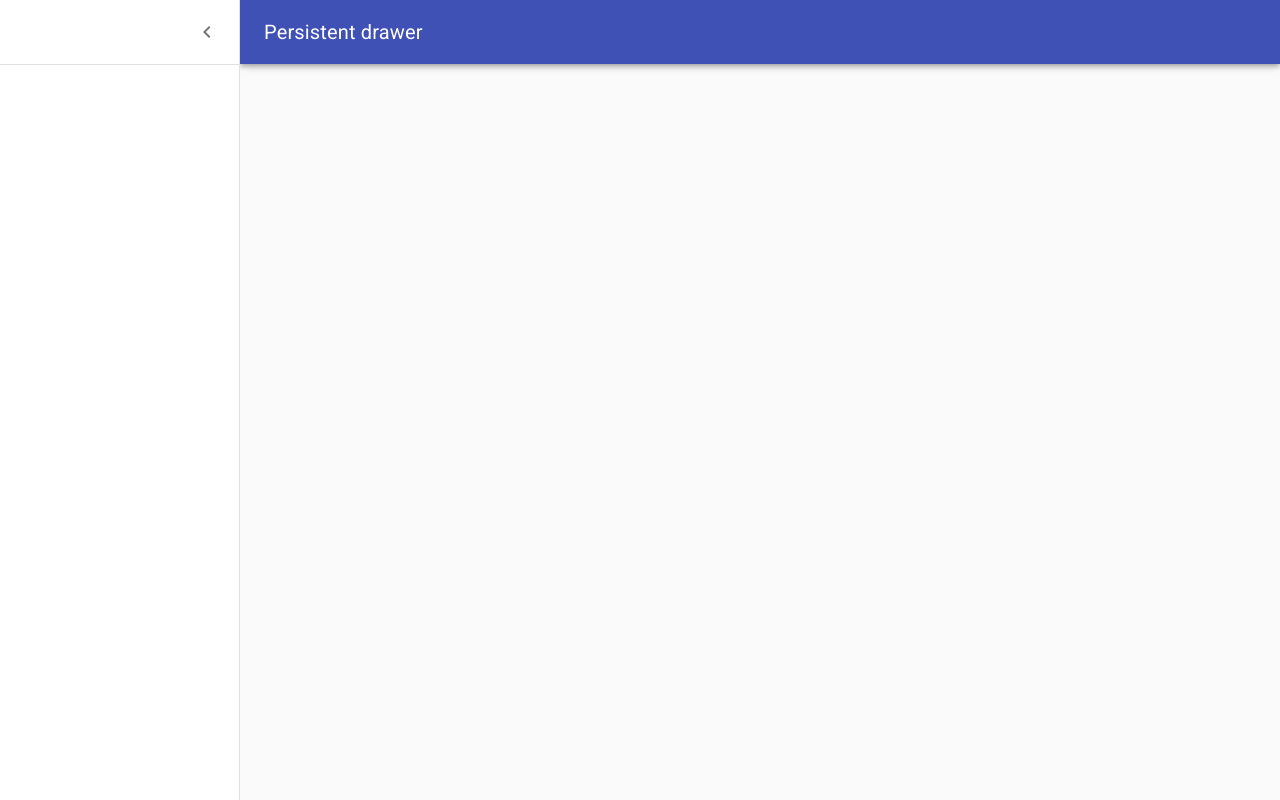
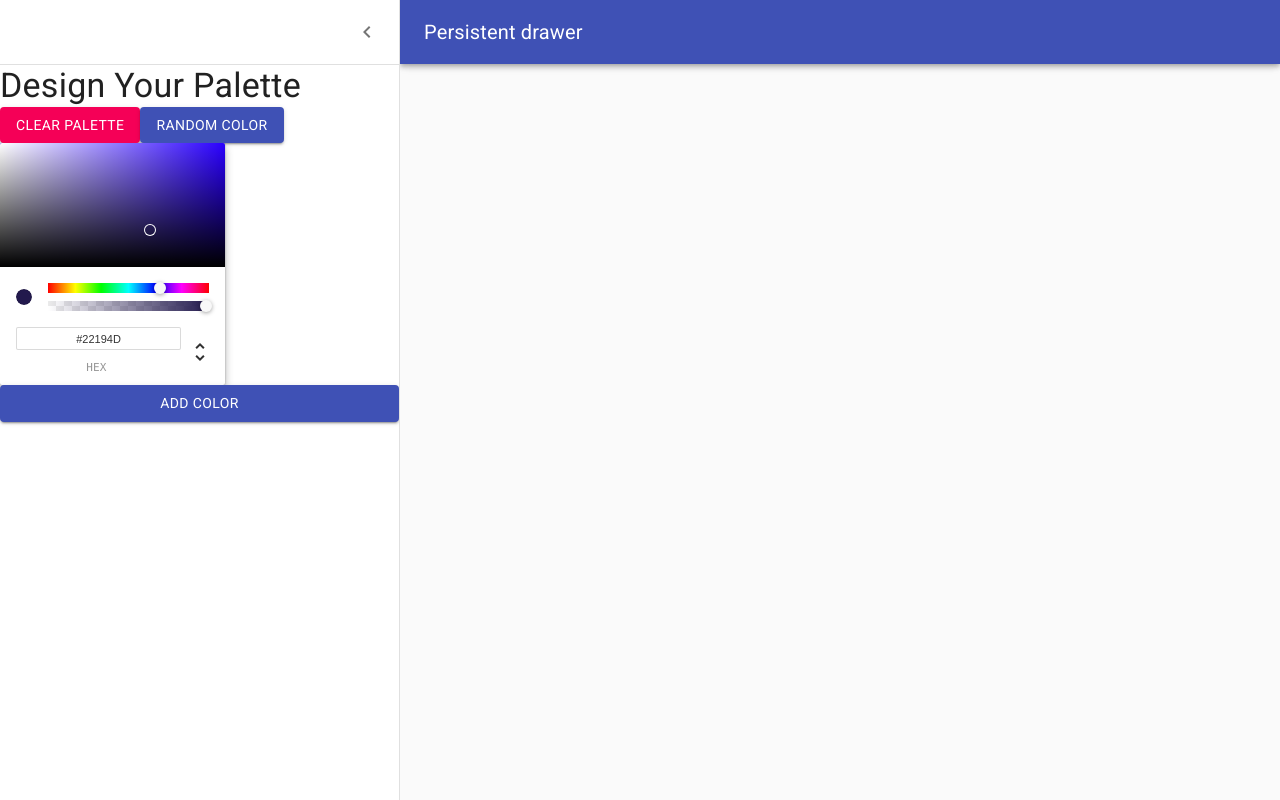
Before and after one commit to HassanMasoud/color-picker, a React (Create React App) app: page /palette/new in a window 1280 px wide. Both pictures are taken after a click on the button "open drawer". Built offline with nearby package versions, Linux system fonts and the light colour scheme.

Commit message:
Add chrome picker and buttons to drawer

```diff
--- a/src/NewPaletteForm.js
+++ b/src/NewPaletteForm.js
@@ -7,11 +7,13 @@ import AppBar from "@material-ui/core/AppBar";
 import Toolbar from "@material-ui/core/Toolbar";
 import Typography from "@material-ui/core/Typography";
 import Divider from "@material-ui/core/Divider";
+import Button from "@material-ui/core/Button";
 import IconButton from "@material-ui/core/IconButton";
 import MenuIcon from "@material-ui/icons/Menu";
 import ChevronLeftIcon from "@material-ui/icons/ChevronLeft";
+import { ChromePicker } from "react-color";
 
-const drawerWidth = 240;
+const drawerWidth = 400;
 
 const styles = (theme) => ({
   root: {
@@ -126,6 +128,21 @@ class NewPaletteForm extends Component {
             </IconButton>
           </div>
           <Divider />
+          <Typography variant="h4">Design Your Palette</Typography>
+          <div>
+            <Button variant="contained" color="secondary">
+              Clear Palette
+            </Button>
+            <Button variant="contained" color="primary">
+              Random Color
+            </Button>
+          </div>
+          <ChromePicker
+            onChangeComplete={(newColor) => console.log(newColor)}
+          />
+          <Button variant="contained" color="primary">
+            Add Color
+          </Button>
         </Drawer>
         <main
           className={clsx(classes.content, {
```
